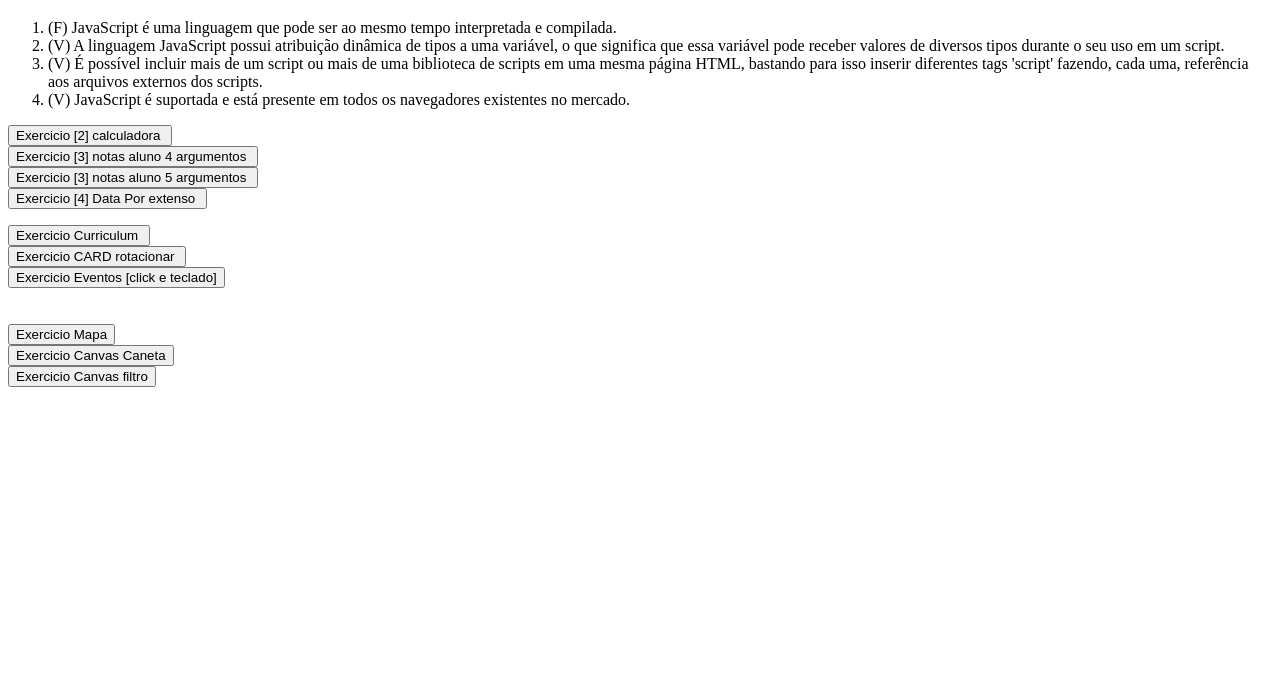
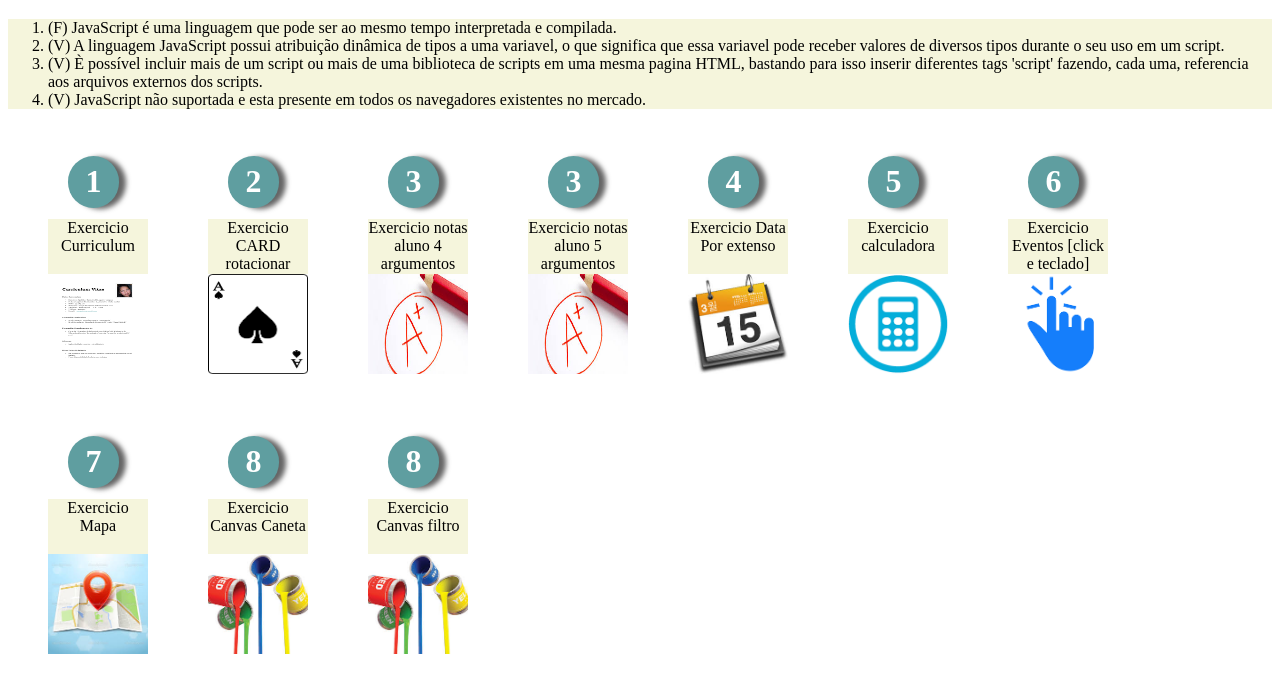
Before and after one commit to marcraf/marcos_andrade, a plain HTML site: page index.html in a window 1280 px wide. Shown: the part 115-800 px from the top of the page. Drawn offline with Linux system fonts and the light colour scheme.

Commit message:
atualizado

```diff
--- a/index.html
+++ b/index.html
@@ -1,10 +1,29 @@
 <!DOCKTYE>
+
 <html>
-<HEAD>
+
+<head>
+<meta http-equiv="Content-Type" content="text/html; charset=utf-8">
     <script src="calculadora.js"></script>
     <script src="nota.js"></script>
     <script src="data.js"></script>
+     <style>
+span.bola {background: cadetblue; border-radius: 0.8em; -moz-border-radius: 0.8em;  -webkit-border-radius: 0.8em;  color: #ffffff;  display: inline-block;
+  font-weight: bold;line-height: 1.6em;  margin-right: 15px;  text-align: center;  width: 1.6em;
+-webkit-box-shadow: 7px 1px 5px 0px rgba(50, 50, 50, 0.75);
+-moz-box-shadow:    7px 1px 5px 0px rgba(50, 50, 50, 0.75);
+box-shadow:         7px 1px 5px 0px rgba(50, 50, 50, 0.75);
+position: relative;
+margin-left:40px;
+}
+.camada{margin-left:20px; top: -150px;margin-top: 140px; cursor:pointer; width:100px; height:100px; background-color: beige;position:relative;float:left; text-align: center; margin-right: 40px ;
+}
 
+.camada1{margin-left:20px;top: -190px;margin-top: 200px; cursor:pointer; width:100px; height:80px;position:relative;float:left; text-align: center; margin-right: 40px ;
+}
+.txt    {width: 100px;height:55px }
+
+</style>
   </HEAD>
 
 
@@ -22,45 +41,123 @@
 
 <h1>Respostas Exercicios HTML</h1>
 
-<ol type="1">
+<ol type="1" style="background-color: beige">
 <li>(F) JavaScript é uma linguagem que pode ser ao mesmo tempo interpretada e
 compilada. </li>
-<li>(V) A linguagem JavaScript possui atribuição dinâmica de tipos a uma variável, o que
-significa que essa variável pode receber valores de diversos tipos durante o seu uso
+<li>(V) A linguagem JavaScript possui atribuição dinâmica de tipos a uma variavel, o que
+significa que essa variavel pode receber valores de diversos tipos durante o seu uso
 em um script. </li>
-<li>(V) É possível incluir mais de um script ou mais de uma biblioteca de scripts em uma
-mesma página HTML, bastando para isso inserir diferentes tags 'script' fazendo,
-cada uma, referência aos arquivos externos dos scripts. </li>
+<li>(V) È possível incluir mais de um script ou mais de uma biblioteca de scripts em uma
+mesma pagina HTML, bastando para isso inserir diferentes tags 'script' fazendo,
+cada uma, referencia aos arquivos externos dos scripts. </li>
 
-<li>(V) JavaScript é suportada e está presente em todos os navegadores existentes no
+<li>(V) JavaScript não suportada e esta presente em todos os navegadores existentes no
 mercado.</li>
 
 </ol>
 
 
-<form action="demo_form.asp">
-
-    <input type="button" value="Exercicio [2] calculadora " onclick="calculadora(prompt('',''),prompt('',''));"/></br>
-
-    <input type="button" value="Exercicio [3] notas aluno 4 argumentos " onclick="Nota(1,2,3,4);"/></br>
-    <input type="button" value="Exercicio [3] notas aluno 5 argumentos " onclick="Nota(1,2,3,4,9);"/></br>
-
-    <input type="button" value="Exercicio [4] Data Por extenso " onclick="extenso();"/></br>
+<div class="camada1" >
+    <h1><span class="bola">1</span></h1>
+<div class="camada" >
+    <div class="txt" onclick="window.location.href='curriculum.html'">Exercicio Curriculum </div>
+    <img onclick="window.location.href='curriculum.html'" src="img/curriuum.png" width="100" height="100"></img>
+    </div> </div>
 
 
-    </p>
 
-      <input type="button" value="Exercicio Curriculum "  onclick="window.location.href='curriculum.html'"/></br>
-     <input type="button" value="Exercicio CARD rotacionar "  onclick="window.location.href='card.html'"/></br>
-     <input type="button" value="Exercicio Eventos [click e teclado]"  onclick="window.location.href='eventos.html'"/></br>
-     </br>
-     </br>
-     <input type="button" value="Exercicio Mapa"  onclick="window.location.href='mapa/mapa.html'"/></br>
-     <input type="button" value="Exercicio Canvas Caneta"  onclick="window.location.href='canvas/caneta.html'"/></br>
-     <input type="button" value="Exercicio Canvas filtro"  onclick="window.location.href='canvas/filtro.html'"/></br>
 
-</form>
-</form>
+<div class="camada1" >
+    <h1><span class="bola">2</span></h1>
+<div class="camada" >
+    <div class="txt" onclick="window.location.href='card.html'">Exercicio CARD rotacionar</div>
+    <img onclick="window.location.href='card.html'" src="img/card.png" width="100" height="100"></img>
+    </div> </div>
+
+
+<div class="camada1" >
+    <h1><span class="bola">3</span></h1>
+<div class="camada" >
+
+    <div class="txt" onclick="Nota(1,2,3,4);">Exercicio notas aluno 4 argumentos </div>
+
+    <img onclick="Nota(1,2,3,4);" src="img/notas.jpg" width="100" height="100" ></img>
+    </div>
+    </div>
+
+
+
+<div class="camada1" >
+    <h1><span class="bola">3</span></h1>
+<div class="camada" >
+    <div class="txt" onclick="Nota(1,2,3,4);">Exercicio notas aluno 5 argumentos </div>
+    <img onclick="Nota(1,2,3,4,9);" src="img/notas.jpg" width="100" height="100"></img>
+    </div> </div>
+
+
+
+
+<div class="camada1" >
+    <h1><span class="bola">4</span></h1>
+<div class="camada" >
+    <div class="txt" onclick="extenso();">Exercicio Data Por extenso </div>
+    <img onclick="extenso();" src="img/data.jpg" width="100" height="100"></img>
+    </div> </div>
+
+
+
+
+
+
+
+<div class="camada1" >
+    <h1><span class="bola">5</span></h1>
+<div class="camada" >
+
+    <div class="txt" onclick="calculadora(prompt('',''),prompt('',''));">Exercicio calculadora </div>
+
+    <img onclick="calculadora(prompt('',''),prompt('',''));" src="img/calculadora.png" width="100" height="100"></img>
+    </div>
+ </div>
+
+<div class="camada1" >
+    <h1><span class="bola">6</span></h1>
+<div class="camada" >
+    <div class="txt" onclick="window.location.href='eventos.html'">Exercicio Eventos [click e teclado]</div>
+    <img onclick="window.location.href='eventos.html'" src="img/eventos.png" width="100" height="100"></img>
+    </div> </div>
+
+
+
+<div class="camada1" >
+    <h1><span class="bola">7</span></h1>
+<div class="camada" >
+    <div class="txt" onclick="window.location.href='mapa/mapa.html'">Exercicio Mapa</div>
+    <img onclick="window.location.href='mapa/mapa.html'" src="img/mapa.jpg" width="100" height="100"></img>
+    </div> </div>
+
+
+
+<div class="camada1" >
+    <h1><span class="bola">8</span></h1>
+<div class="camada" >
+    <div class="txt" onclick="window.location.href='canvas/caneta.html'">Exercicio Canvas Caneta</div>
+    <img onclick="window.location.href='canvas/caneta.html'" src="img/canvas.jpg" width="100" height="100"></img>
+    </div> </div>
+
+
+
+
+
+
+<div class="camada1" >
+    <h1><span class="bola">8</span></h1>
+<div class="camada" >
+    <div class="txt" onclick="window.location.href='canvas/filtro.html'">Exercicio Canvas filtro</div>
+    <img onclick="window.location.href='canvas/filtro.html'" src="img/canvas.jpg" width="100" height="100"></img>
+    </div>
+ </div>
+
 
 
 </html>
```
Also changed, not shown: img/calculadora.png (added), img/canvas.jpg (added), img/card.png (added), img/curriuum.png (added), img/data.jpg (added), img/eventos.png (added), img/mapa.jpg (added), img/nota.png (added), img/notas.jpg (added).
